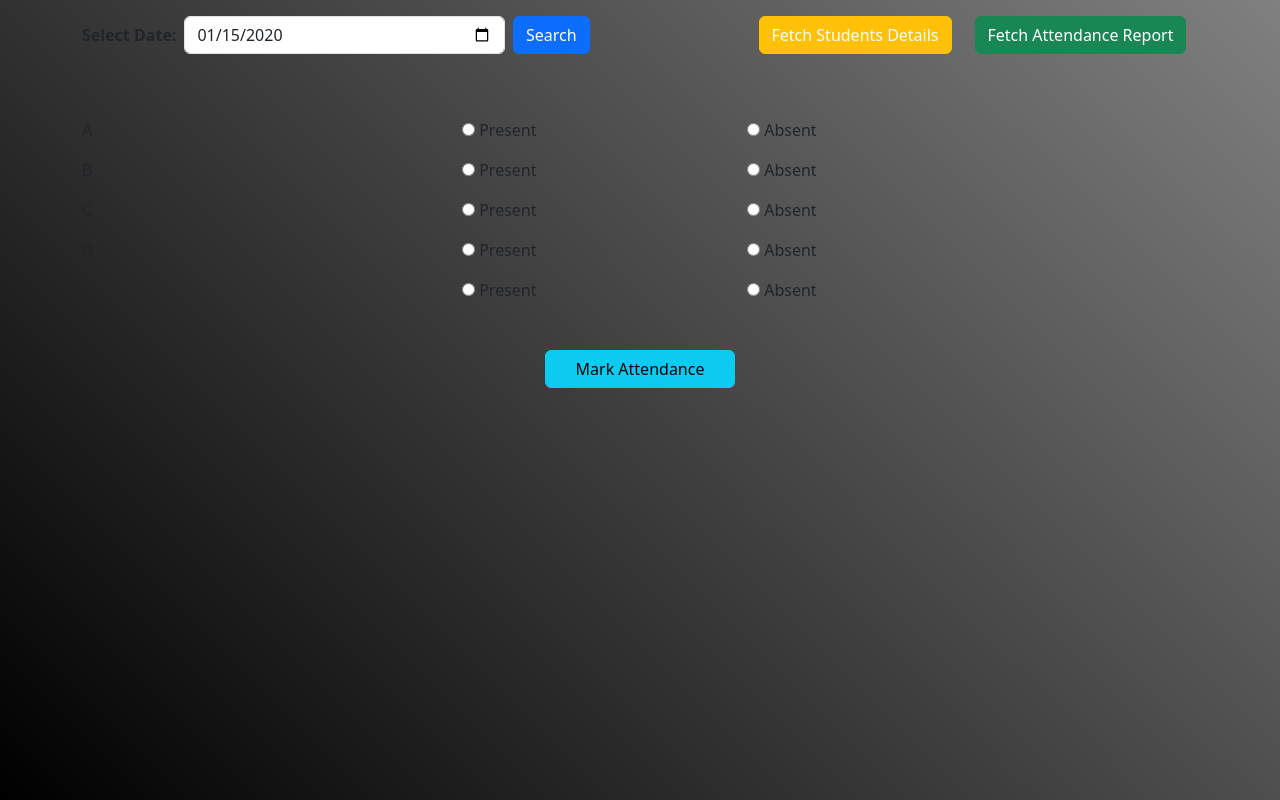
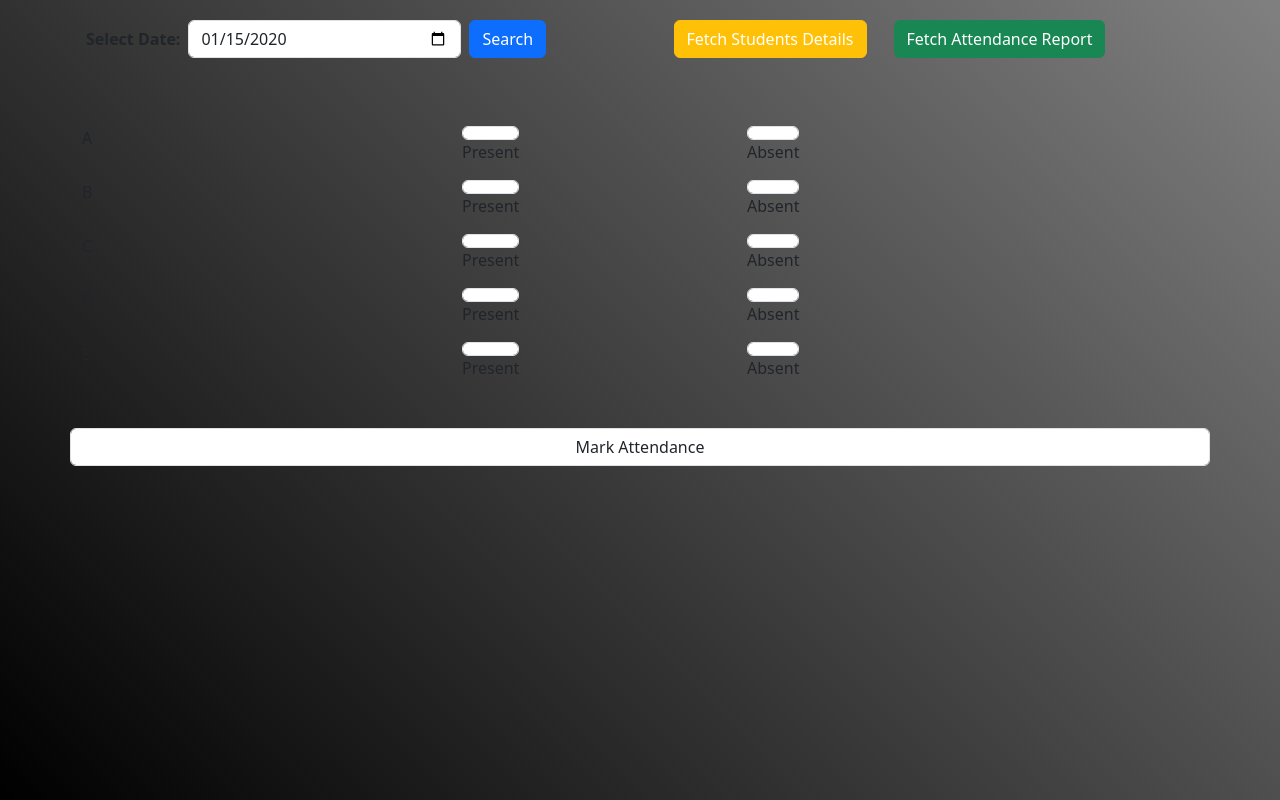
Before and after one commit to SpNain/Test2, a website: page index.html in a window 1280 px wide. Both pictures are taken after typing "2020-01-15" into the empty fields and a click on the button "Search". Drawn offline with nearby package versions, Linux system fonts and the light colour scheme; files that its build step writes are made by us from their sources.

Commit message:
UI updated

```diff
--- a/index.html
+++ b/index.html
@@ -15,20 +15,20 @@
     <div class="container mt-3">
         <div class="row d-flex align-items-center" id="menu-container">
             <!-- Left Section (Date Input & Search Button) -->
-            <div class="col-md-7 d-flex gap-2 align-items-center">
+            <div class="col-md-6 d-flex align-items-center gap-2 m-1">
                 <label for="date" ><b>Select Date:</b></label>
                 <input type="date" class="form-control w-50" id="dateInput">
                 <button class="btn btn-primary" onclick="fetchStudents()">Search</button>
             </div>
             <!-- Right Section (Fetch Buttons) -->
-            <div class="col-md-5 d-flex justify-content-around">
+            <div class="col-md-5 d-flex justify-content-around gap-2 m-1">
                 <button class="btn btn-warning text-white">Fetch Students Details</button>
                 <button class="btn btn-success">Fetch Attendance Report</button>
             </div>
         </div>
     </div>
 
-    <div class="container mt-5 d-flex justify-content-center flex-column align-items-center" id="data-container">
+    <div class="container mt-5 d-flex justify-content-center flex-column" id="data-container">
         <h1>1. Select a date.</h1>
         <h1>2. Click on search button.</h1>
     </div>
--- a/script.js
+++ b/script.js
@@ -27,12 +27,12 @@ function fetchStudents() {
             <label class="col-4">${user.name}</label>
             <div class="col-3">
             <label for="${user.id}_present">
-            <input type="radio" id="${user.id}_present" name="${user.id}" value="✅ Present" required> Present
+            <input class="form-control" type="radio" id="${user.id}_present" name="${user.id}" value="✅ Present" required> Present
             </label>
             </div>
             <div class="col-3">
             <label for="${user.id}_absent">
-            <input type="radio" id="${user.id}_absent" name="${user.id}" value="❌ Absent"> Absent
+            <input class="form-control" type="radio" id="${user.id}_absent" name="${user.id}" value="❌ Absent"> Absent
             </label>
             </div>
         </div>
@@ -42,14 +42,13 @@ function fetchStudents() {
 
   form.innerHTML += `
     <div class="row mt-5 d-flex justify-content-center">
-    <button type="submit" class="btn btn-info col-2">Mark Attendance</button>
+    <button class="form-control" type="submit" class="btn btn-info col-2">Mark Attendance</button>
     </div>`;
 
   document.getElementById("data-container").replaceChildren(form);
 }
 
 function submitAttendance(event) {
-
   event.preventDefault(); // Prevent page refresh
 
   const formData = new FormData(event.target); // Get form data
@@ -65,21 +64,19 @@ function submitAttendance(event) {
 }
 
 function displayAttendance(attendanceData) {
-
   const arDiv = document.createElement("div");
 
   arDiv.id = "arDiv";
-    arDiv.className = "w-100";
+  arDiv.className = "w-100";
 
-    for (let key in attendanceData) {
-        arDiv.innerHTML += `
+  for (let key in attendanceData) {
+    arDiv.innerHTML += `
         <div class="user row mt-3">
-        <p class="col-4">${key}</p>
-        <p class="col-8">${attendanceData[key]}</p>
+        <p class="col-6">${key}</p>
+        <p class="col-6">${attendanceData[key]}</p>
         </div>
-        `
-    }
+        `;
+  }
 
   document.getElementById("data-container").replaceChildren(arDiv);
-
 }
```
